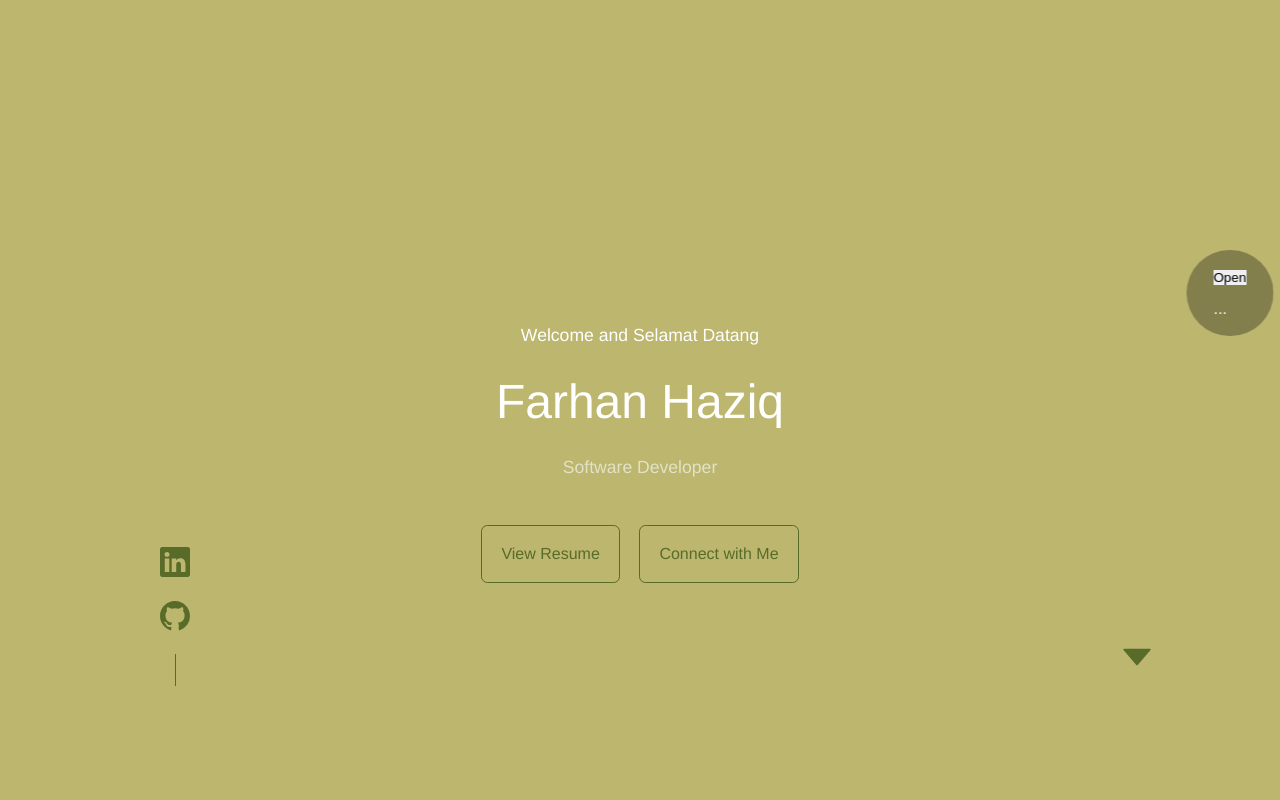
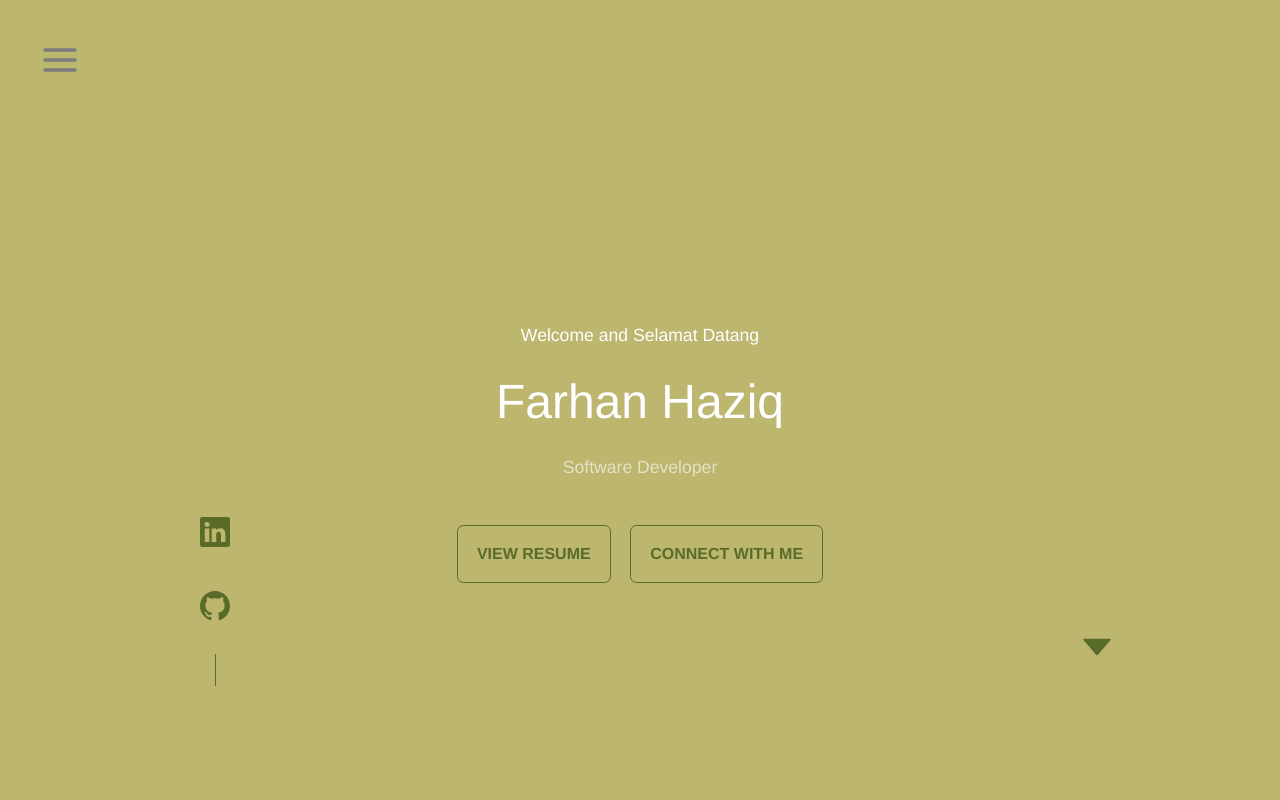
Before and after one commit to FarhanAxiq/FarhanAxiq.github.io, a React (Create React App) app: page / in a window 1280 px wide. Shown: the top 800 px of the page. Built offline with nearby package versions, Linux system fonts and the light colour scheme.

Commit message:
navbar work, need rto fill up more

```diff
--- a/src/components/Navbar/Navbar.jsx
+++ b/src/components/Navbar/Navbar.jsx
@@ -1,5 +1,7 @@
 import React from 'react';
 import'./nav.css';
+import { MdClose } from "react-icons/md";
+import { FiMenu } from "react-icons/fi";
 import {useState} from 'react';
 
 
@@ -10,10 +12,18 @@
     setNavbarOpen(prev => !prev)
   }
 
+  const closeMenu = () => {
+    setNavbarOpen(false);
+  }
+
   return (
     <nav className="navBar">
-      <button onClick={handleToggle}>{navbarOpen ? "Close" : "Open"}</button>
-      <ul>...</ul>
+      <button onClick={handleToggle}>
+        {navbarOpen ? ( <MdClose style={{ color: "#fff", width: "40px", height: "40px" }} /> )
+        : (<FiMenu style={{ color: "#7b7b7b", width: "40px", height: "40px" }} />
+        )}
+      </button>
+      <ul className={`menuNav ${navbarOpen ? " showMenu" : ""}`}></ul>
     </nav>
   )
 }
--- a/src/components/Navbar/nav.css
+++ b/src/components/Navbar/nav.css
@@ -1,33 +1,45 @@
-nav {
-    background: rgba(0, 0, 0, 0.3);
-    width: max-content;
+ .navBar {
+    position: relative;
+  }
+
+  .navBar button {
+    position: fixed;
+    left: 40px;
+    top: 40px;
+    z-index: 10;
+    cursor: pointer;
+    background: transparent;;
+    border: none;
+  }
+
+  .menuNav {
+    overflow-y: scroll;
+    list-style: none;
+    position: fixed;
+    top: 0;
+    background: darkcyan;
+    left: 0;
+    bottom: 0;
+    height: 100vh;
+    width: 0;
+    overflow: hidden;
+    max-width: 290px;
+    z-index: 9;
+  }
+
+  .menuNav.showMenu {
+    width: 100%;
+  }
+
+  a {
     display: block;
-    padding: 0.7rem 1.7rem;
-    z-index: 2;
-    position: fixed;
-    right: -2.3rem;
-    transform: translateX(-50%);
-    bottom: 29rem;
-    /* display: flex; */
-    gap: 0.8rem;
-    border-radius: 3rem;
-    backdrop-filter: blur(15px);
-}
+    padding: 10px 40px;
+    text-decoration: none;
+    color: #3fffd2;
+    text-transform: uppercase;
+    font-weight: bold;
+  }
 
-nav a{
-    background: transparent;
-    padding: 0.9rem;
-    border-radius: 50%;
-    display: flex;
-    color: var(--color-light);
-    font-size: 1.1rem;
-}
-
-nav a:hover{
-    background: rgba(0, 0, 0, 0.3);
-}
-
-nav a.active{
-    background: rgba(--color-bg);
-    color: var(--color-white);
-}
+  .menuNav li:first-child {
+    margin-top: 7rem;
+  }
```
